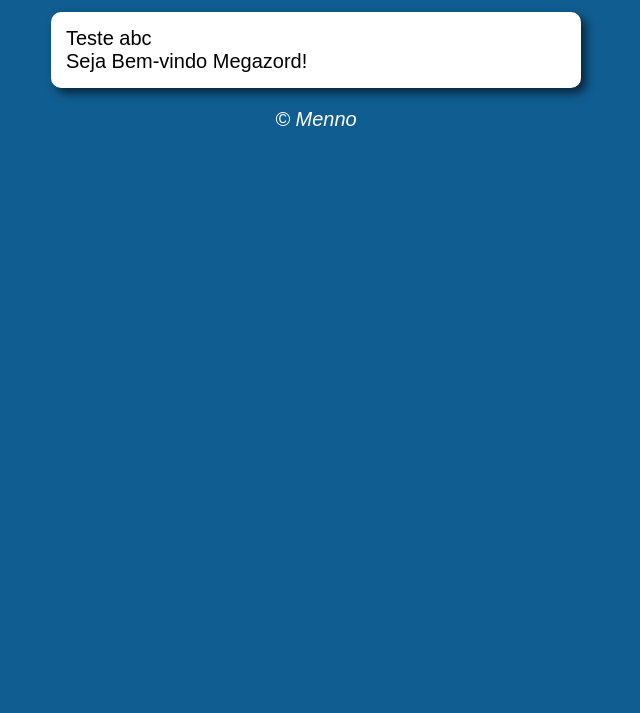
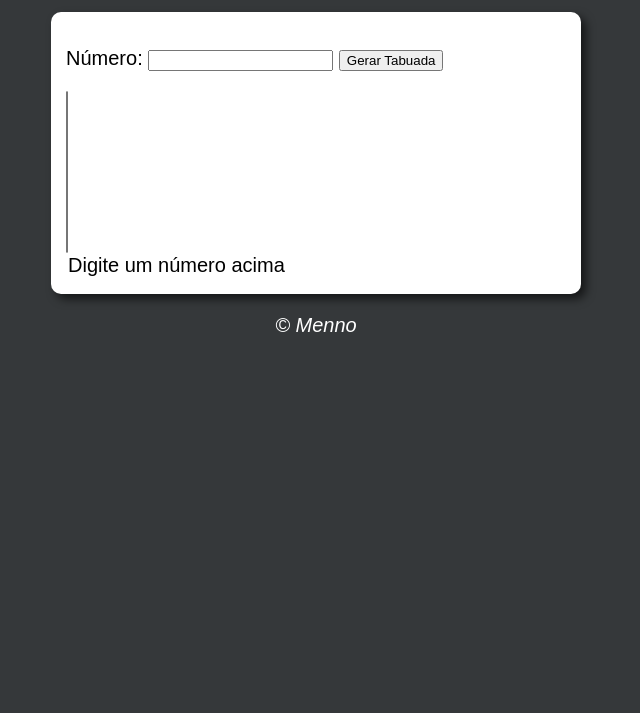
Before and after one commit to MennoBR/Javascript_Course, a plain HTML site: page Exe017/ex17.html in a window 1280 px wide. Shown: the part 87-800 px from the top of the page, without its empty margins (324-964 px from the left). Drawn offline with Linux system fonts and the light colour scheme.

Commit message:
jscourse2

```diff
--- a/Exe017/estilo17.css
+++ b/Exe017/estilo17.css
@@ -1,6 +1,6 @@
 
 body {
-    background: rgb(16, 93, 145);
+    background: rgb(53, 56, 58);
     font: normal 15pt Arial;
 }
 
--- a/Exe017/ex17.html
+++ b/Exe017/ex17.html
@@ -4,7 +4,7 @@
     <meta charset="UTF-8">
     <meta http-equiv="X-UA-Compatible" content="IE=edge">
     <meta name="viewport" content="width=device-width, initial-scale=1.0">
-    <title>Guanapeida-Guanavara.</title>
+    <title>Praticando Tabuada.</title>
     <link rel="stylesheet" href="estilo17.css">
 </head>
 <body>
@@ -15,10 +15,12 @@
 
     <section>
        <div>
-            Teste abc
+            <p>Número: <input type="number" name="num" id="txtn">
+            <input type="button" value="Gerar Tabuada" onclick="tabuada"></p>
        </div>
        <div>
-            Seja Bem-vindo Megazord!
+            <select name="tabuada" id="seltab" size="10"></select>
+                <option>Digite um número acima</option>
        </div>
     </section>
     <footer>
--- a/Exe017/java17.js
+++ b/Exe017/java17.js
@@ -1 +1,20 @@
-alert('Bem-vindo a Ratanabá!')
+function tabuada() {
+    let num = document.getElementById('txtn')
+    let tab = document.getElementById('seltab')
+    if (num.value.length == 0) {
+        window.alert('Por favor, digite um número!')
+    } else {
+        let n = Number(num.value)
+        let c = 1
+        tab.innerHTML = ' '
+        while (c <= 10) {
+            let item = document.createElement
+            item.text = `${n} x ${c} = ${n*c}`
+            item.value = `tab${c}`
+            tab.appendChild(item)
+            c++
+
+        }
+    }
+
+}
```
